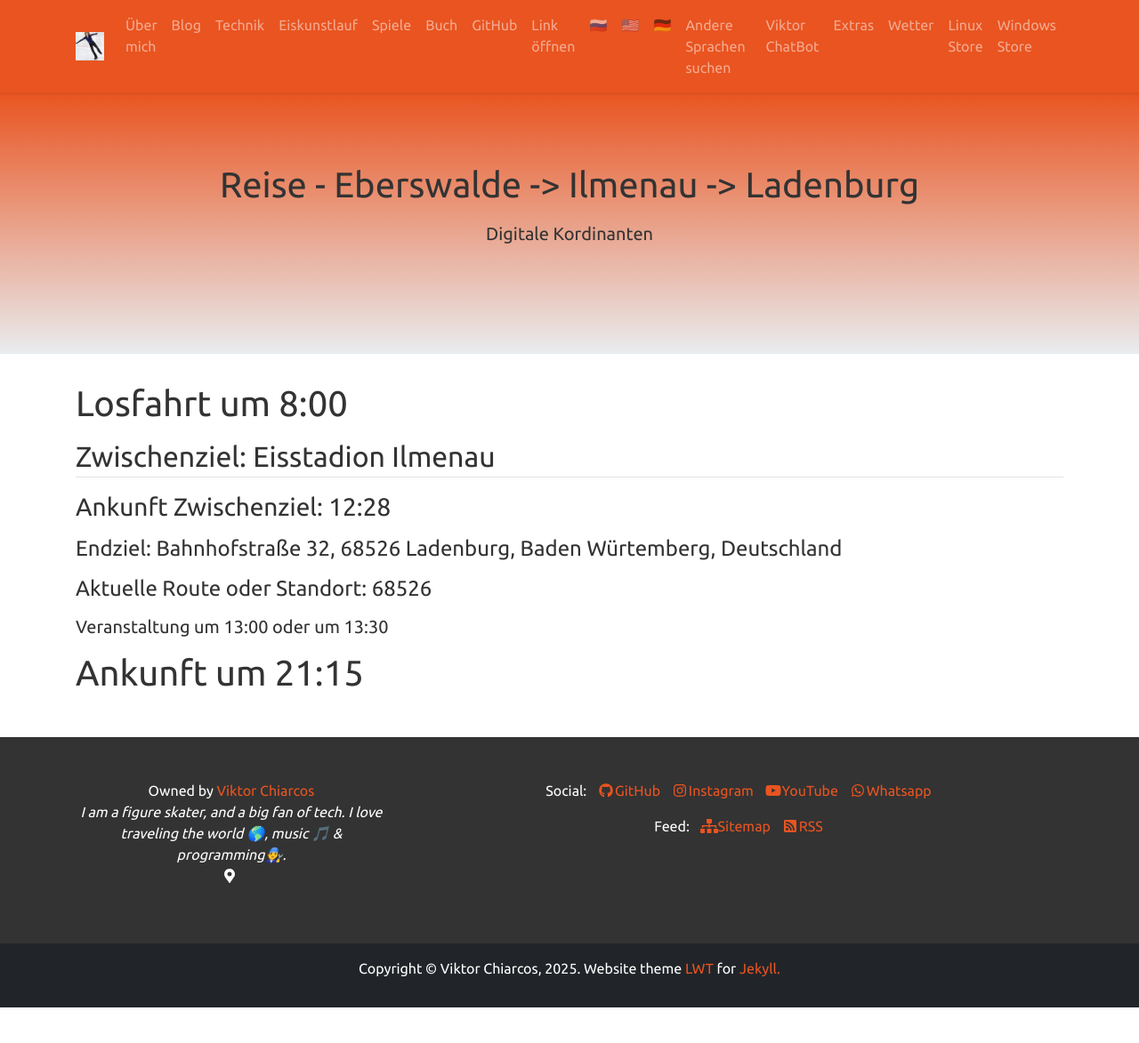
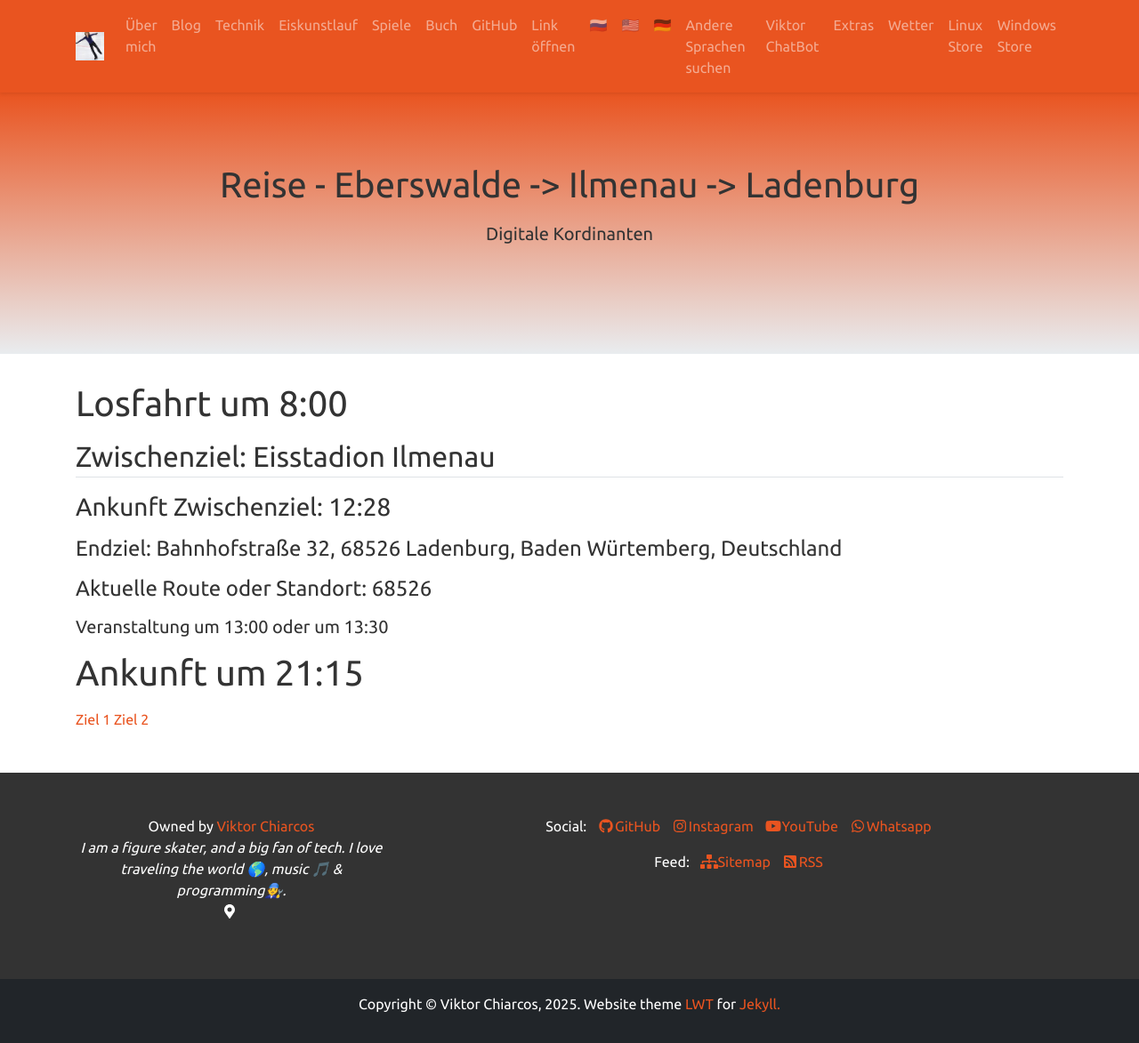
Before and after one commit to viktor-chiarcos/viktor-chiarcos.github.io, a Jekyll site: the page built from _pages/Unbekannter-Link/extra/Tim.R/Reise1.md, in a window 1280 px wide. Shown: the whole page at 89% size. Built offline with Jekyll 4.4.1, drawn with Linux system fonts in a browser that asks for light colours; before the commit the page ends 1133 px from its top, so only the background shows below that.

Commit message:
Update Reise1.md

```diff
--- a/_pages/Unbekannter-Link/extra/Tim.R/Reise1.md
+++ b/_pages/Unbekannter-Link/extra/Tim.R/Reise1.md
@@ -17,5 +17,6 @@ action: true
   <h4>Aktuelle Route oder Standort: 68526</h4>
   <h5>Veranstaltung um 13:00 oder um 13:30</h5>
   <h1>Ankunft um 21:15</h1>
-
 </body>
+[Ziel 1](/tim/reise1/kordinanten/13522687bf578zyh009/)
+[Ziel 2](/tim/reise1/kordinanten/i87527ggf098756/)
```
